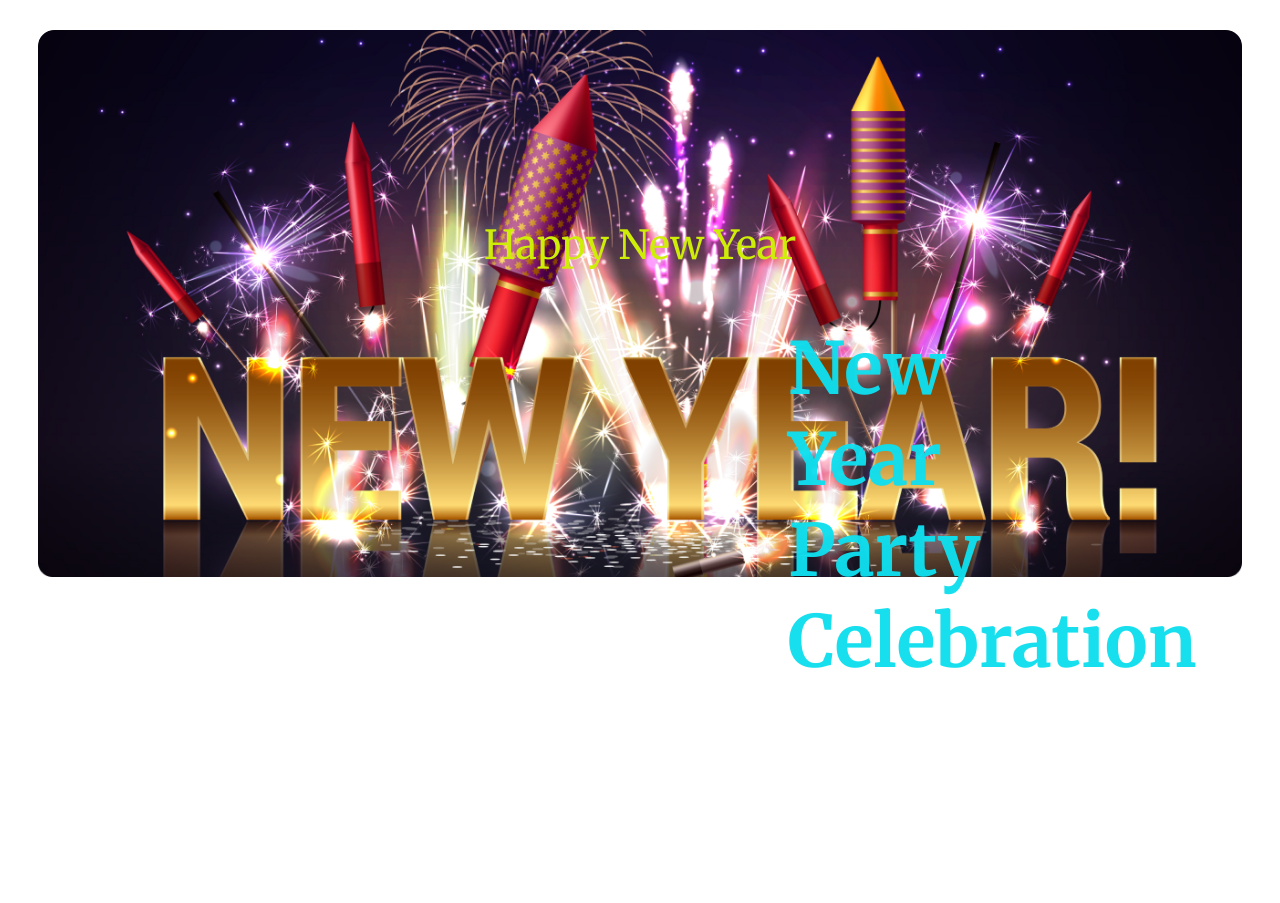
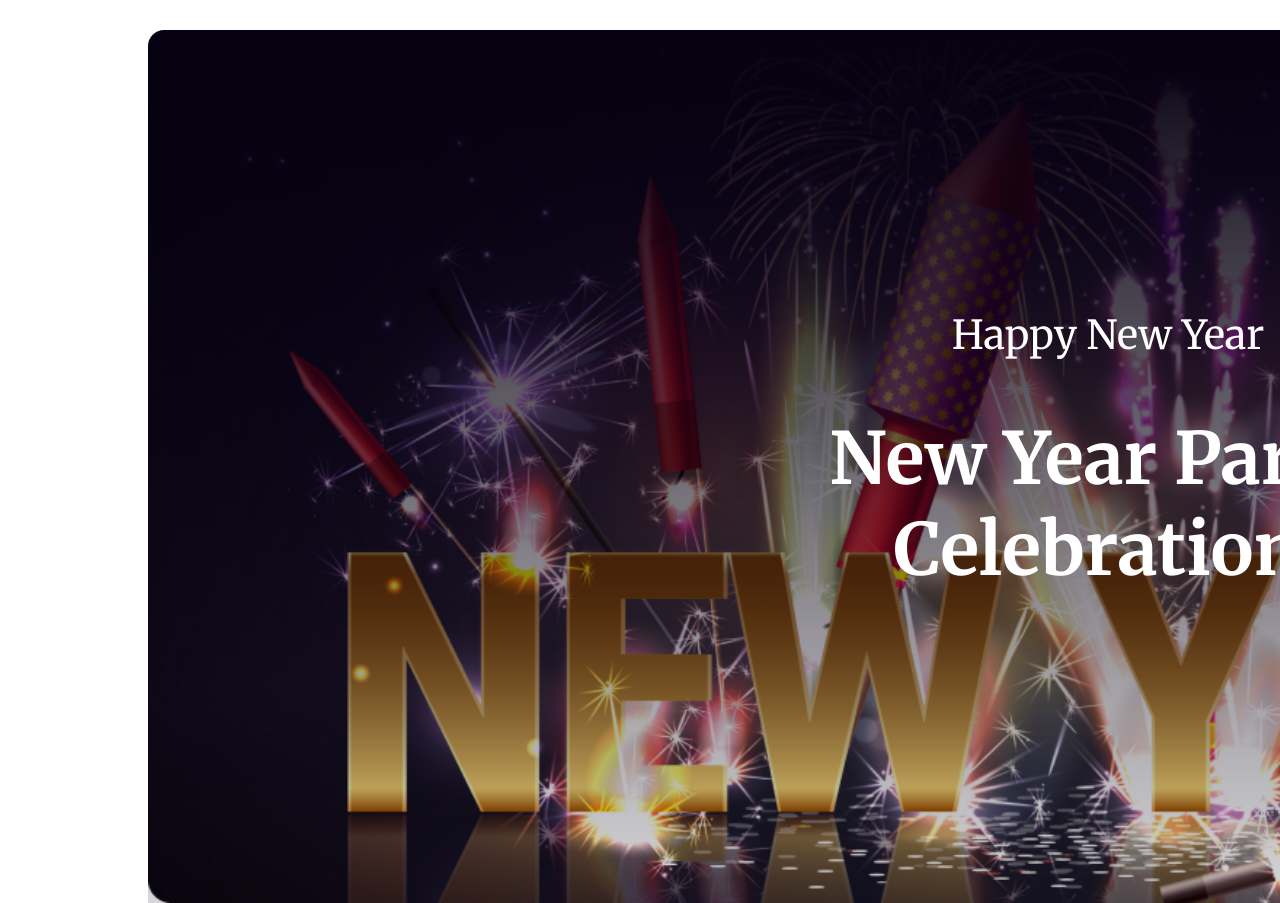
Before and after one commit to IRahman2024/b9-a1, a plain HTML site: page index.html in a window 1280 px wide. Shown: the top 903 px of the page. Drawn offline with Linux system fonts and the light colour scheme.

Commit message:
few adjustmens

```diff
--- a/style.css
+++ b/style.css
@@ -11,26 +11,27 @@ body{
 .start-section{
     display: block;
     text-align: center;
-    background-image: url('img/Banner\ Image.png');
+    background: linear-gradient(180deg, #070211 0%, rgba(7, 2, 17, 0.00) 100%) ,url('img/Banner\ Image.png');
+    width: 1320px;
+    height: 600px;
     background-size: contain;
     border-radius: 16px;
-    padding: 190px 300px;
+    padding: 220px 300px;
     background-repeat: no-repeat;
-    background-position: top;
-    margin: 30px;
+    margin: 30px 140px;
 }
 .small-title{
-    color: #cfee07;
+    color: #FFF;
     text-align: center;
     position: top;
     font-size: 40px;
     font-weight: 400;
-    margin-top: 0px;
+    margin-top: 60px;
 }
 .big-title{
-    color: #0fdeedf7;
+    color: #FFF;
     text-align: center;
-    margin-left: 450px;
+    margin-left: 300px;
     font-size: 72px;
     font-weight: 900;
     max-width: 700px;
@@ -278,6 +279,14 @@ email=sub-box */
     display: flex;
 }
 
+.sub-box{
+    margin-left: 200px;
+    padding: 50px 120px;
+}
+.email{
+    border-radius: 50px 50px 0px 0px;
+    background: #FFF;
+}
 .subscribe .sub-box input{
     margin: 0px;
     width: 648px;
```
